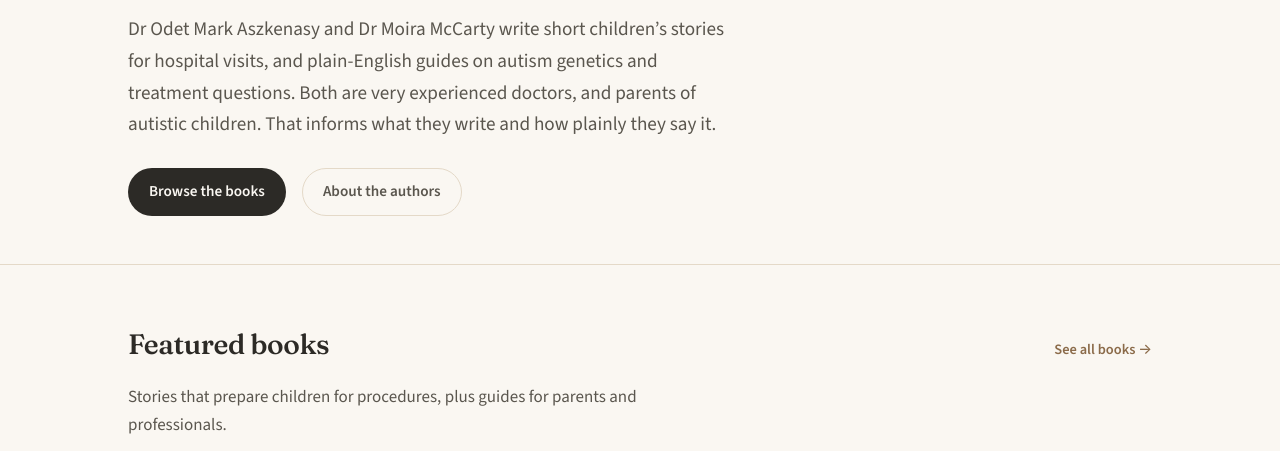
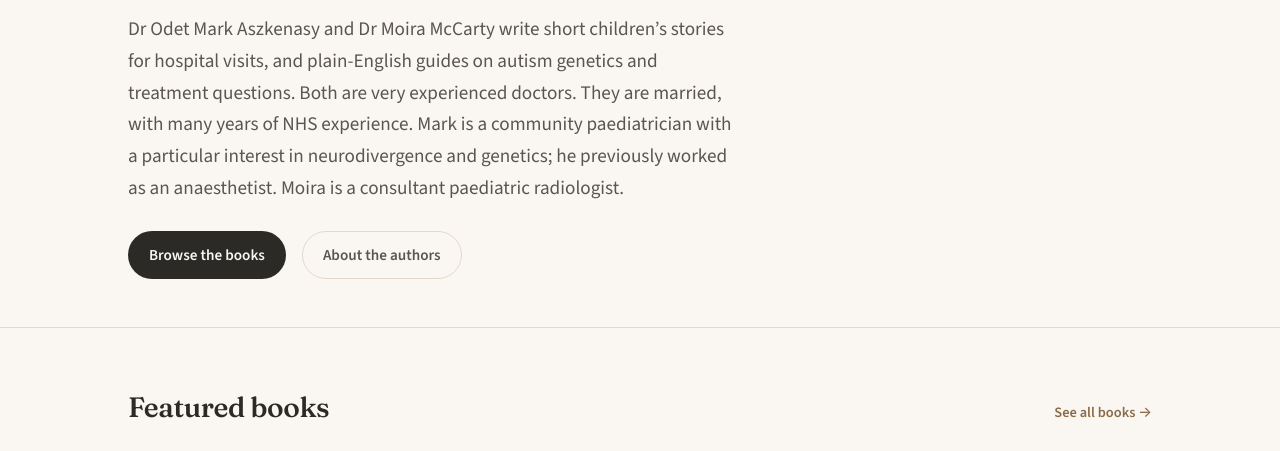
Before and after one commit to tedotedo/aszkenasy-mccarty-authors, a plain HTML site: page index.html in a window 1280 px wide. Shown: the part 275-726 px from the top of the page. Drawn offline with nearby package versions, Linux system fonts and the light colour scheme.

Commit message:
Copy: professional NHS background instead of children line

```diff
--- a/index.html
+++ b/index.html
@@ -30,7 +30,7 @@
         <p class="hero-eyebrow">Doctors · Authors · Parents</p>
         <h1>Clear books for children, parents, and clinicians</h1>
         <p class="hero-lead">
-          Dr Odet Mark Aszkenasy and Dr Moira McCarty write short children’s stories for hospital visits, and plain-English guides on autism genetics and treatment questions. Both are very experienced doctors, and parents of autistic children. That informs what they write and how plainly they say it.
+          Dr Odet Mark Aszkenasy and Dr Moira McCarty write short children’s stories for hospital visits, and plain-English guides on autism genetics and treatment questions. Both are very experienced doctors. They are married, with many years of NHS experience. Mark is a community paediatrician with a particular interest in neurodivergence and genetics; he previously worked as an anaesthetist. Moira is a consultant paediatric radiologist.
         </p>
         <div class="hero-actions">
           <a class="btn btn-primary" href="books.html">Browse the books</a>
```
